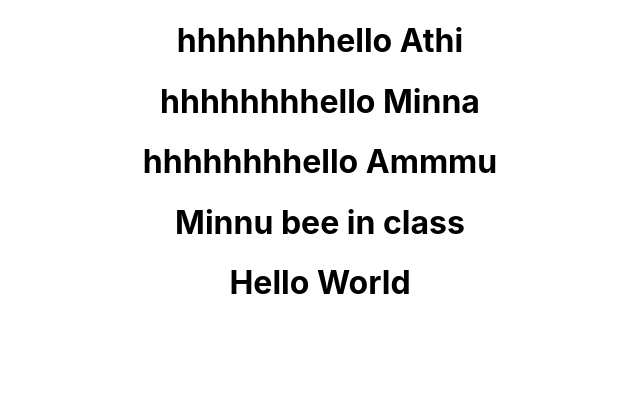
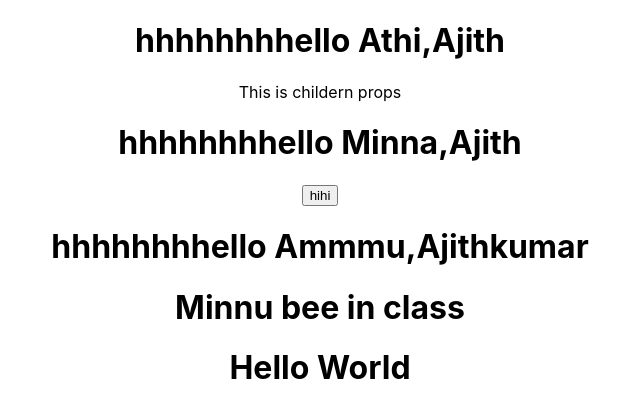
Before and after one commit to Athira731995/react, a React (Create React App) app: page / in a window 1280 px wide. Shown: the top 418 px of the page, without its empty margins (320-960 px from the left). Built offline with nearby package versions, Linux system fonts and the light colour scheme.

Commit message:
props in greet.js

```diff
--- a/src/App.js
+++ b/src/App.js
@@ -9,9 +9,9 @@ function App() {
   return (
     <div className="App">
      {/* <Greet></Greet> */}
-     <Greet name="Athi"/>
-     <Greet name="Minna"/>
-     <Greet name="Ammmu"/>
+     <Greet name="Athi" heroName="Ajith">This is childern props</Greet>
+     <Greet name="Minna" heroName="Ajith"><button>hihi</button></Greet>
+     <Greet name="Ammmu" heroName="Ajithkumar"/>
 
      <Welcome/>
      <Hello />
--- a/src/components/Greet.js
+++ b/src/components/Greet.js
@@ -8,7 +8,13 @@ import React from 'react'
 export const Greet=(props)=>   {
 
     console.log(props)
-     return <h1> hhhhhhhhello {props.name}</h1>
+    //can return only a single element
+return (<div><h1> hhhhhhhhello {props.name},{props.heroName}
+</h1>
+{props.children}
+
+</div>)
 }
 
+
 export default Greet
```
